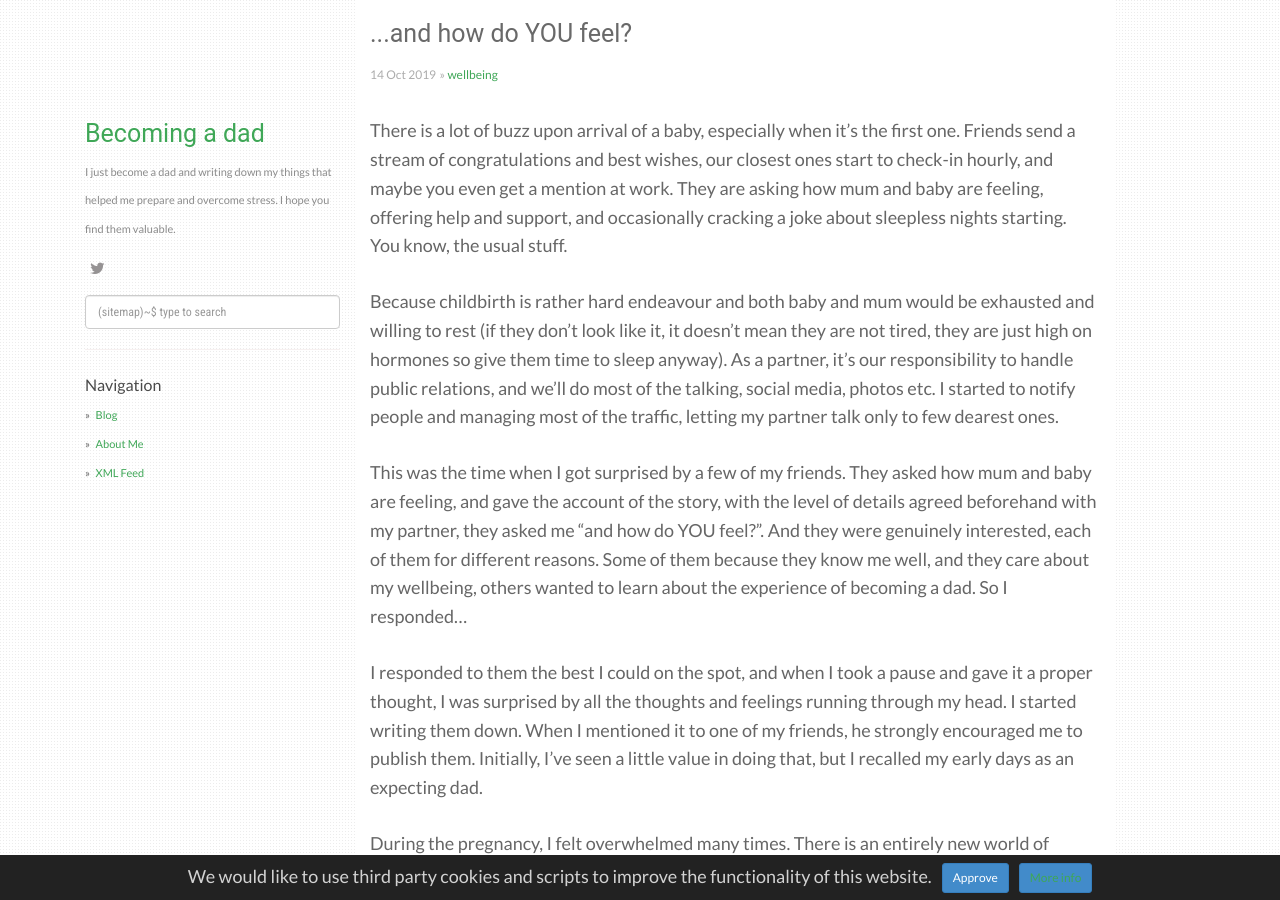
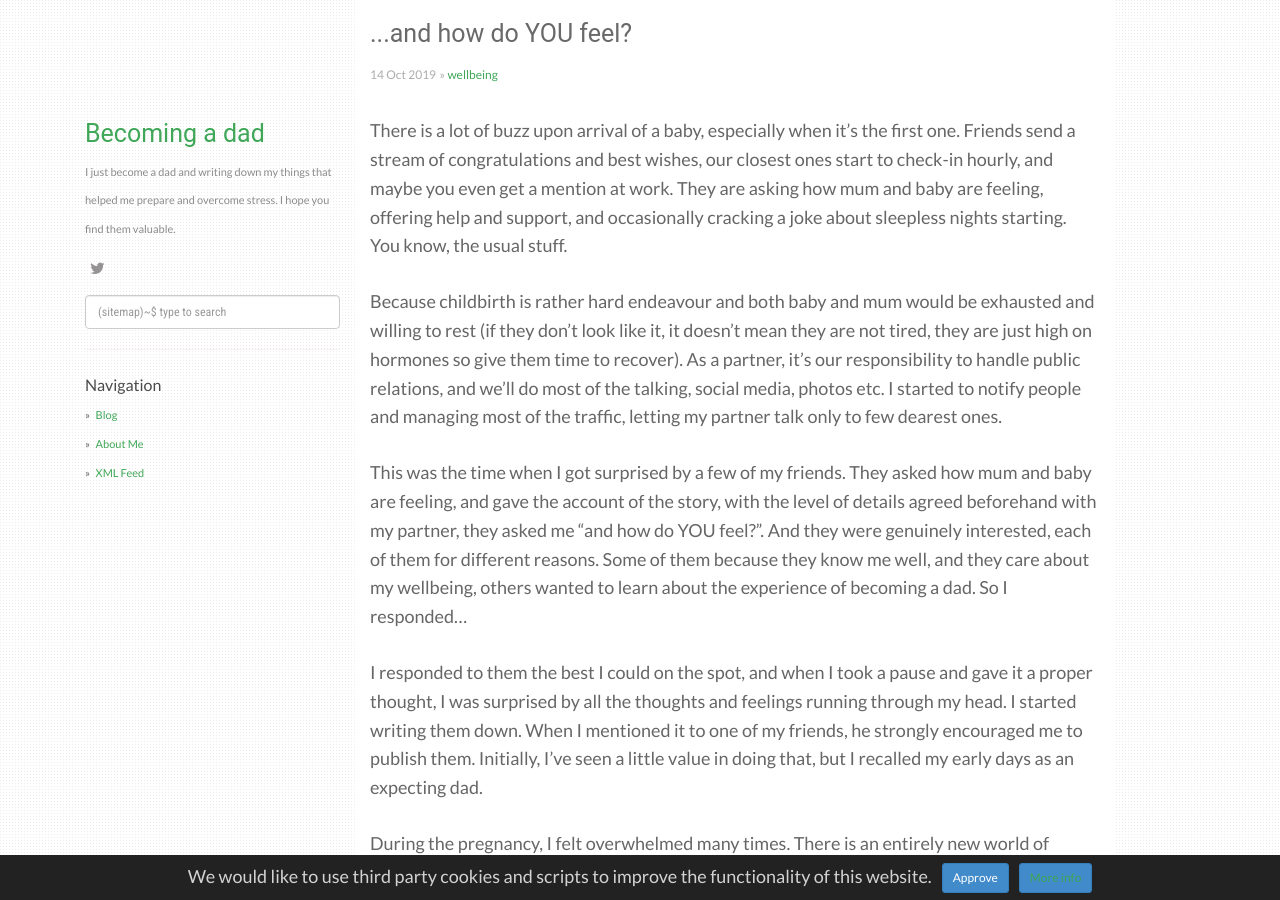
Before and after one commit to becomingadadblog/becomingadad, a Jekyll site: the page built from _posts/2019-10-15-And-how-do-you-feel.md, in a window 1280 px wide and 900 px high. Built offline with Jekyll 4.4.1, drawn with Linux system fonts in a browser that asks for light colours; nearby versions of some CDN libraries; comment, search, counter and statistics services are not loaded.

Commit message:
changed (#6)

```diff
--- a/_posts/2019-10-15-And-how-do-you-feel.md
+++ b/_posts/2019-10-15-And-how-do-you-feel.md
@@ -8,7 +8,7 @@ summary: How do you feel as a new dad or dad to be?
 
 There is a lot of buzz upon arrival of a baby, especially when it's the first one. Friends send a stream of congratulations and best wishes, our closest ones start to check-in hourly, and maybe you even get a mention at work. They are asking how mum and baby are feeling, offering help and support, and occasionally cracking a joke about sleepless nights starting. You know, the usual stuff.
 
-Because childbirth is rather hard endeavour and both baby and mum would be exhausted and willing to rest (if they don't look like it, it doesn't mean they are not tired, they are just high on hormones so give them time to sleep anyway). As a partner, it's our responsibility to handle public relations, and we'll do most of the talking, social media, photos etc. I started to notify people and managing most of the traffic, letting my partner talk only to few dearest ones.
+Because childbirth is rather hard endeavour and both baby and mum would be exhausted and willing to rest (if they don't look like it, it doesn't mean they are not tired, they are just high on hormones so give them time to recover). As a partner, it's our responsibility to handle public relations, and we'll do most of the talking, social media, photos etc. I started to notify people and managing most of the traffic, letting my partner talk only to few dearest ones.
 
 This was the time when I got surprised by a few of my friends. They asked how mum and baby are feeling, and gave the account of the story, with the level of details agreed beforehand with my partner, they asked me "and how do YOU feel?". And they were genuinely interested, each of them for different reasons. Some of them because they know me well, and they care about my wellbeing, others wanted to learn about the experience of becoming a dad. So I responded...
 
```
